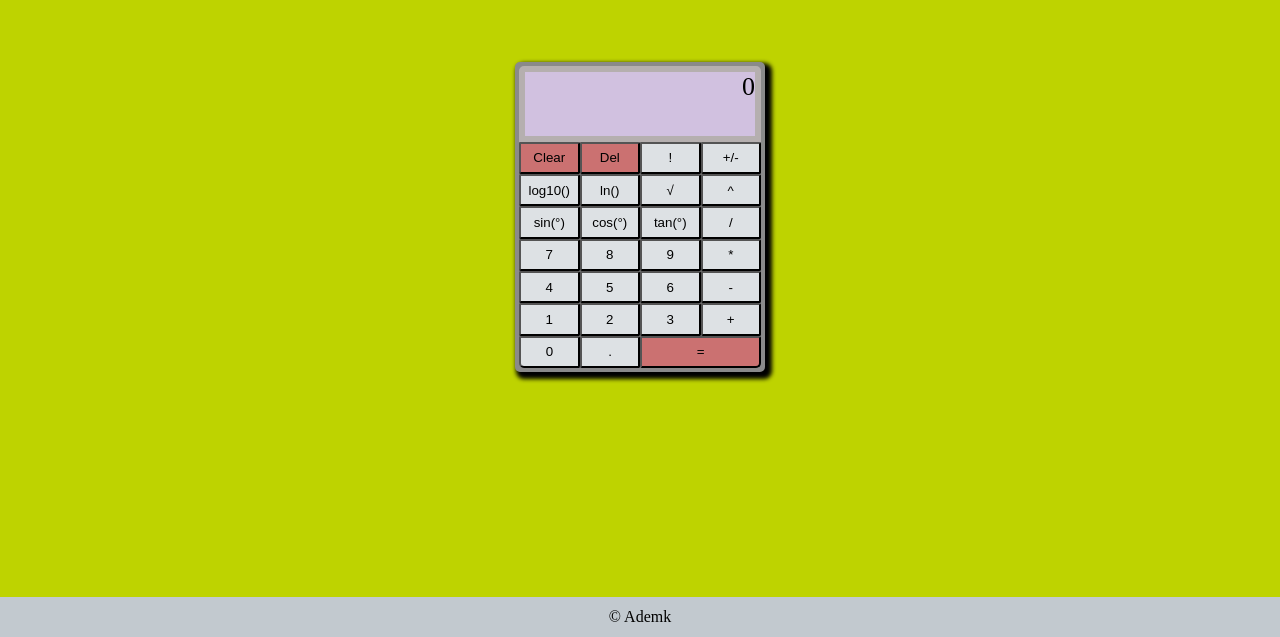
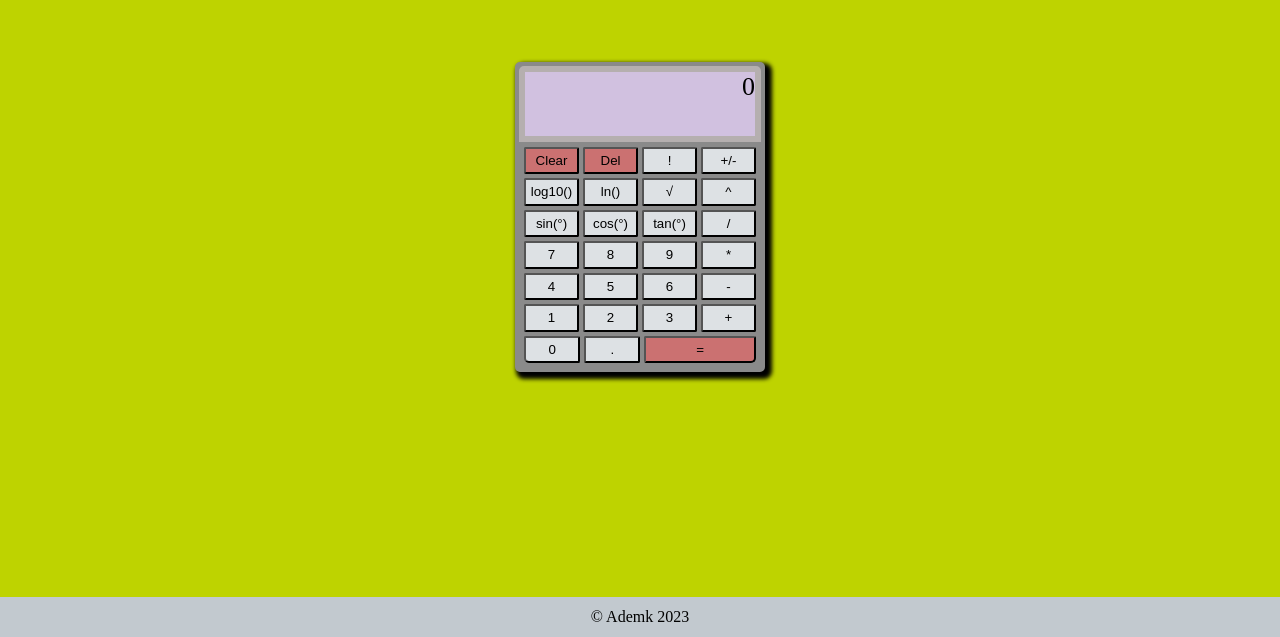
Before and after one commit to marwanGA09/simple-calculator, a plain HTML site: page index.html in a window 1280 px wide. Shown: the part 163-800 px from the top of the page. Drawn offline with Linux system fonts and the light colour scheme.

Commit message:
update css style

```diff
--- a/index.html
+++ b/index.html
@@ -60,7 +60,7 @@
       </div>
     </div>
     <footer class="footer">
-      <p>&copy; Ademk</p>
+      <p>&copy; Ademk 2023</p>
     </footer>
   </body>
 </html>
--- a/style.css
+++ b/style.css
@@ -58,11 +58,14 @@
   display: flex;
   flex-direction: column;
   justify-content: space-between;
+  padding: 5px;
+  row-gap: 4px;
 }
 
 .column-btn {
   height: 100%;
   display: flex;
+  column-gap: 4px;
 }
 
 .btn {
```
